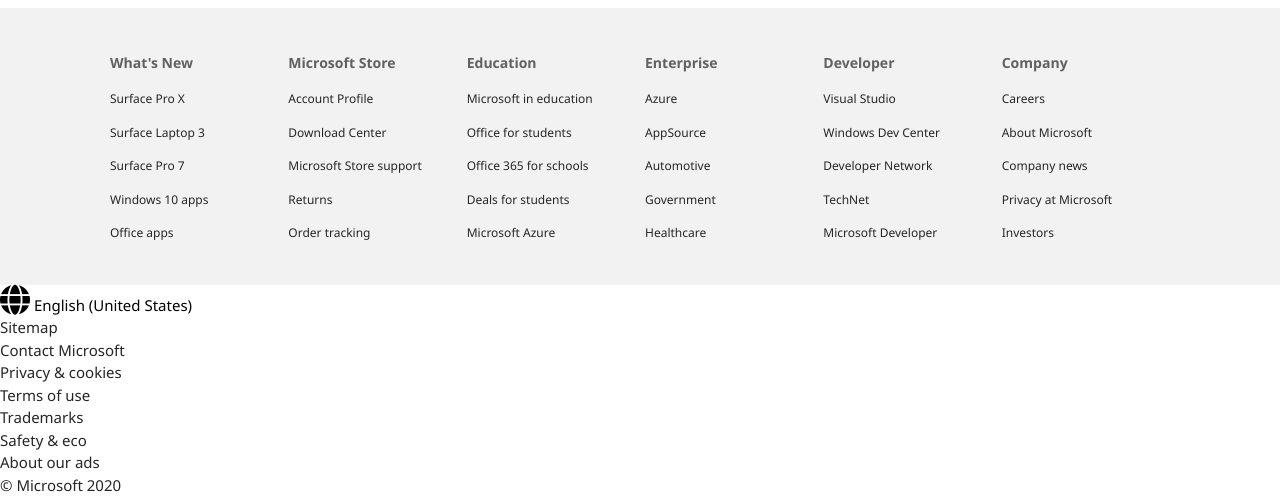
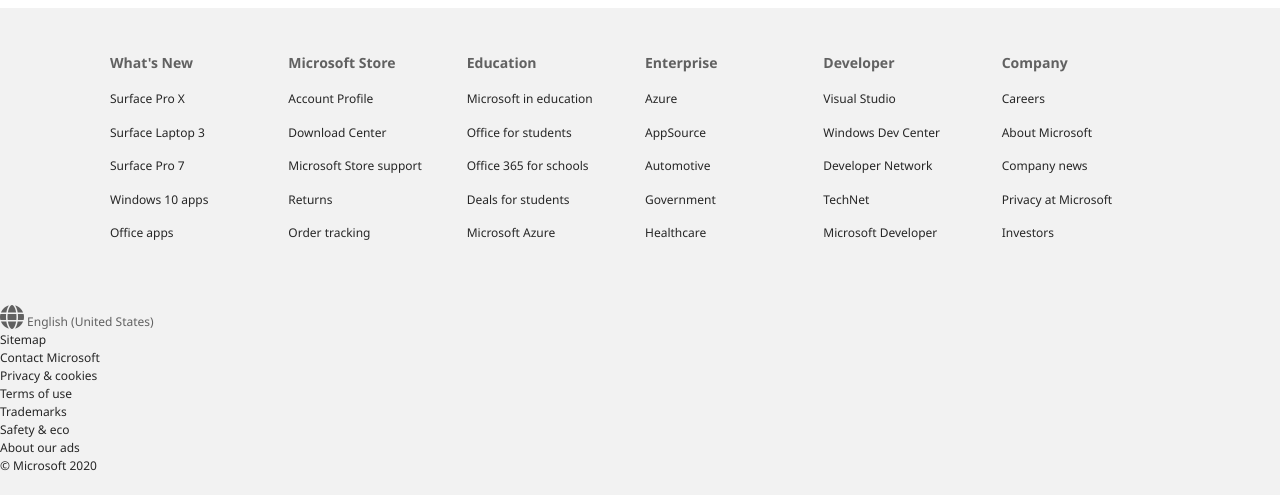
Before and after one commit to FrankGrillo1991/Microsoft-Clone, a plain HTML site: page index.html in a window 1280 px wide. Shown: the part 2364-2860 px from the top of the page. Drawn offline with Linux system fonts and the light colour scheme.

Commit message:
Update style.css

```diff
--- a/style.css
+++ b/style.css
@@ -212,3 +212,9 @@ ul {
 }
 
 /* Footer */
+.footer {
+    background: #f2f2f2;
+    color: #616161;
+    font-size: 12px;
+    padding: 20px 0;
+}
```
